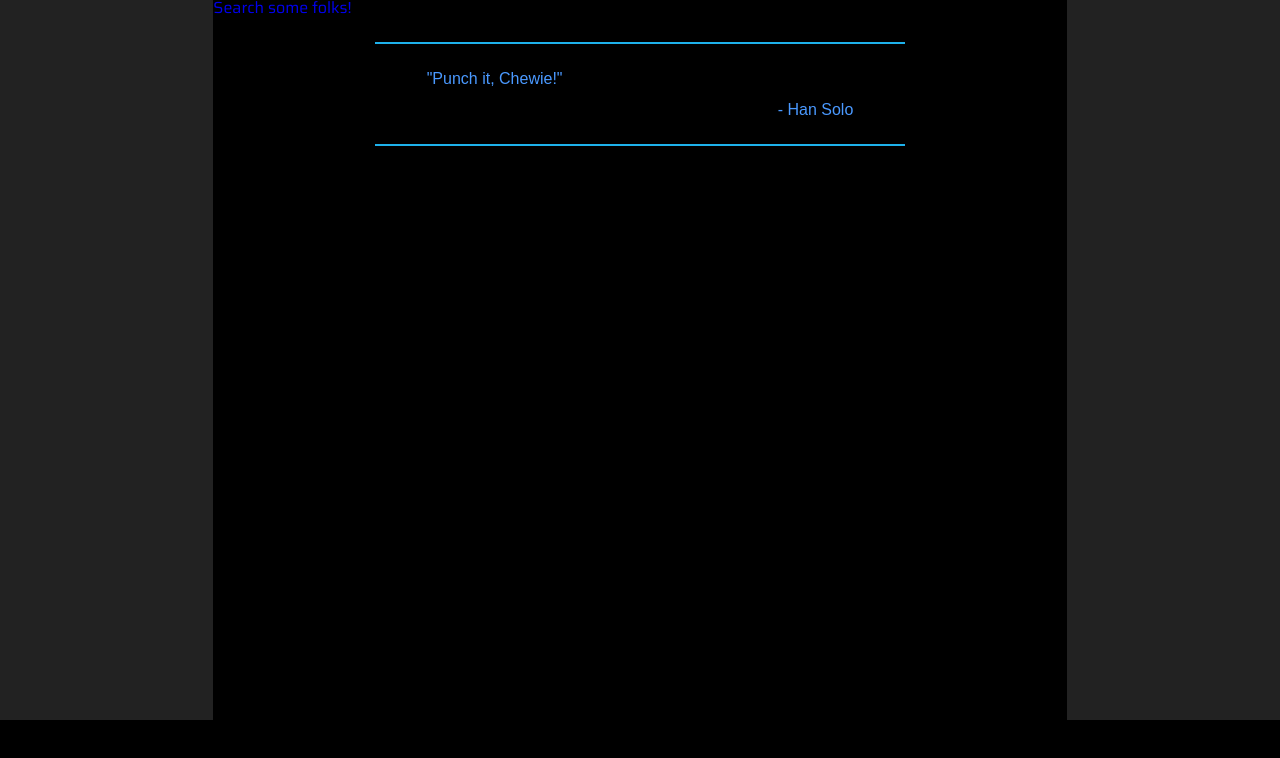
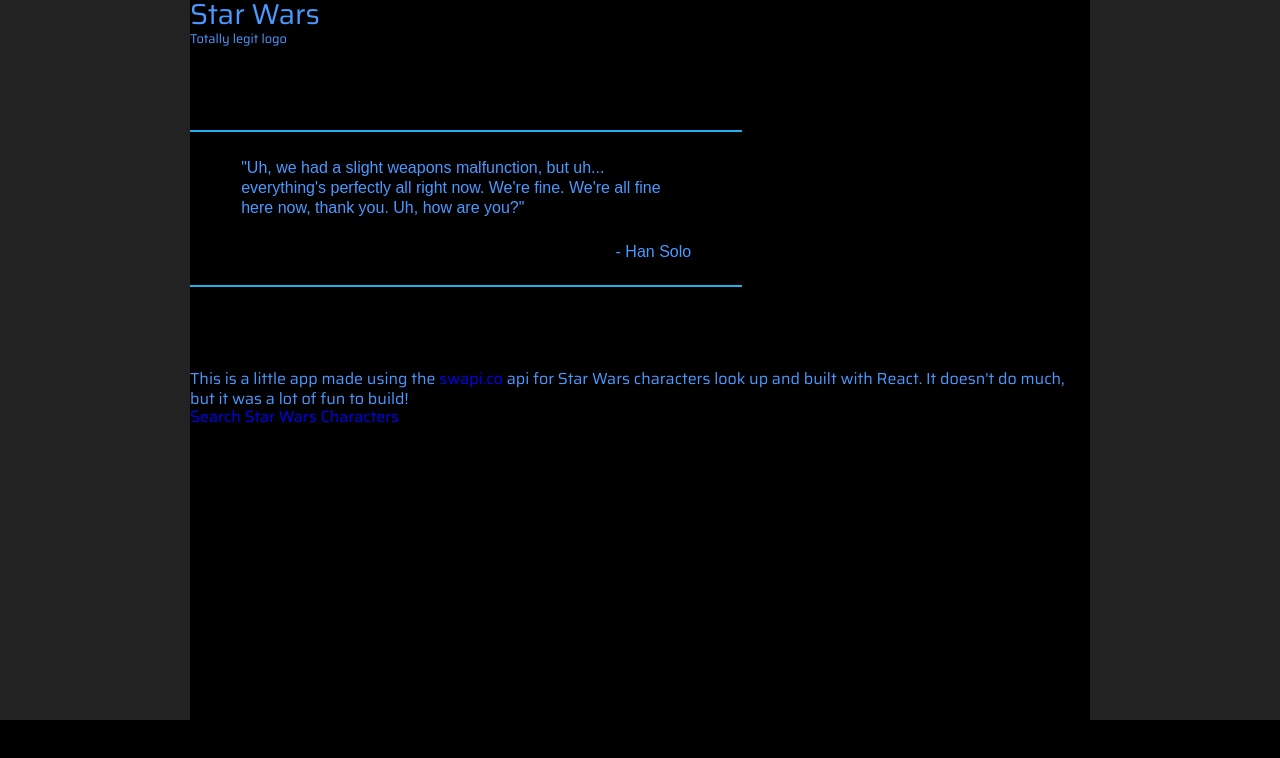
Before and after one commit to HiEricHere/react-practice-starwarsapp, a React (Create React App) app: page / in a window 1280 px wide. Shown: the top 758 px of the page. Built offline with nearby package versions, Linux system fonts and the light colour scheme; no server answers.

Commit message:
emergency commit

```diff
--- a/src/App.js
+++ b/src/App.js
@@ -1,7 +1,7 @@
 import React from 'react'
 import { BrowserRouter, Route, Switch } from 'react-router-dom'
 import CharactersContextProvider from './contexts/CharactersContext'
-import Home from './components/Home'
+import Home from './components/Home/Home'
 import UserView from './components/UserView'
 
 import './App.css';
--- a/src/components/Home.js
+++ /dev/null
@@ -1,14 +0,0 @@
-import React from 'react'
-import { Link } from 'react-router-dom'
-import Quote from './Quote/Quote'
-
-const Home = () => {
-  return (
-    <section>
-      <Link to='/people'>Search some folks!</Link>
-      <Quote />
-    </section>
-  )
-}
-
-export default Home
--- /dev/null
+++ b/src/components/Home/Home.css
@@ -0,0 +1,29 @@
+@media all and (min-width: 900px){
+  #home {
+    grid-template-columns: 2vw 1fr auto 1fr 2vw;
+    row-gap: 4vw;
+  }
+  #home > h1 {
+    grid-column: 3/4;
+  }
+  #home > *:not(h1) {
+    grid-column: 2/5;
+  }
+}
+
+@media all and (min-width: 600px) and (max-width: 899px){
+  #home {
+    row-gap: 4vw;
+  }
+}
+
+@media all and (max-width: 599px){
+  #home {
+    row-gap: 4vh;
+  }
+}
+
+#home {
+  display: grid;
+  grid-template-rows: repeat(2, auto) 40vh repeat(3, auto);
+}
--- /dev/null
+++ b/src/components/Home/Home.js
@@ -0,0 +1,21 @@
+import React from 'react'
+import { Link } from 'react-router-dom'
+import Quote from '../Quote/Quote'
+
+const Home = () => {
+  return (
+    <section id="home">
+      <h1>Star Wars</h1>
+      <p style={{fontSize: '0.8rem'}}>Totally legit logo</p>
+      <Quote />
+      <p>
+        This is a little app made using the <a href="https://swapi.co">swapi.co</a> api
+        for Star Wars characters look up and built with React. It doesn't do much, but
+        it was a lot of fun to build!
+      </p>
+      <Link to='/people'>Search Star Wars Characters</Link>
+    </section>
+  )
+}
+
+export default Home
--- a/src/components/Quote/Quote.css
+++ b/src/components/Quote/Quote.css
@@ -1,44 +1,56 @@
 @media all and (min-width: 900px){
-  .quote {
-    width: 50%;
+  .quote {width: 50%;}
+  .quote > div {
     margin: 2vw auto;
     padding: 2vw 4vw;
-    row-gap: 1vw;
+    row-gap: 2vw;
   }
+  /* .quote > p {
+    text-align: justify;
+  } */
 }
 
 @media all and (min-width: 600px) and (max-width: 899px){
-  .quote {
-    width: 80%;
+  .quote {width: 60%;}
+  .quote > div {
     margin: 2vw auto;
     padding: 2vw 4vw;
-    row-gap: 1vw;
+    row-gap: 2vw;
   }
+  /* .quote > p {
+    text-align: justify;
+  } */
 }
 
 @media all and (max-width: 599px){
   .quote {
     width: 70vw;
+  }
+  .quote > div {
     margin: 2vh auto;
     padding: 2vh 4vh;
-    row-gap: 1vh;
+    row-gap: 2vh;
   }
 }
 
 .quote {
+  font-family: Arial;
+  height: 40vh;
+  display: grid;
+  grid-template-rows: 1fr auto 1fr;
+  justify-content: center;
+}
+
+.quote > div {
+  grid-row: 2/3;
+  width: 100%;
   border-top: solid 2px rgb(30, 177, 235);
   border-bottom: solid 2px rgb(30, 177, 235);
-  /* border-radius: 15px; */
-  font-family: Arial;
   display: grid;
   grid-template-rows: auto;
 }
 
-.quote > p {
-  text-align: justify;
-}
-
-.quote > cite {
+.quote > div > cite {
   justify-self: right;
 }
 
--- a/src/components/Quote/Quote.js
+++ b/src/components/Quote/Quote.js
@@ -10,33 +10,40 @@
 
 const Quote = () => {
   const quotes = [
-    {quote:'"Never tell me the odds!"', author: 'Han Solo'},
-    {quote:'"Punch it, Chewie!"', author:'Han Solo'},
-    {quote:`"Uh, we had a slight weapons malfunction,
+    {quote: '"Never tell me the odds!"', author: 'Han Solo'},
+    {quote: '"Punch it, Chewie!"', author: 'Han Solo'},
+    {quote: `"Uh, we had a slight weapons malfunction,
     but uh... everything's perfectly all right now.
     We're fine. We're all fine here now, thank you.
     Uh, how are you?"`,
-    author:'Han Solo'},
-    {quote:'"I find your lack of faith disturbing."',
-    author:'Darth Vader'},
-    {quote:'"Search your feelings. You know it to be true."',
-    author:'Darth Vader'},
-    {quote:'"Do, or do not. There is no try."',
-    author:'Yoda'},
-    {quote:'"It\'s a trap!"', author:'Admiral Ackbar'},
-    {quote: '"That\'s no moon..."', author:'Obi-Wan Kenobi'},
-    {quote:'"Great, kid. Don’t get cocky!"', author:'Han Solo'},
-    {quote:`"Hokey religions and ancient weapons are no
+    author: 'Han Solo'},
+    {quote: '"I find your lack of faith disturbing."',
+    author: 'Darth Vader'},
+    {quote: '"Search your feelings. You know it to be true."',
+    author: 'Darth Vader'},
+    {quote: '"Do. Or do not. There is no try."',
+    author: 'Yoda'},
+    {quote: '"It\'s a trap!"', author: 'Admiral Ackbar'},
+    {quote: '"That\'s no moon..."', author: 'Obi-Wan Kenobi'},
+    {quote: '"Great, kid. Don’t get cocky!"', author: 'Han Solo'},
+    {quote: `"Hokey religions and ancient weapons are no
     match for a good blaster at your side, kid."`,
     author: 'Han Solo'},
-    {quote:`"This is the weapon of a Jedi Knight. Not as
+    {quote: `"This is the weapon of a Jedi Knight. Not as
     clumsy or random as a blaster. An elegant weapon...
     for a more civilized age."`,
     author: 'Obi-Wan Kenobi'},
-    {quote:'"Aren\'t you a little short for a stormtrooper?"',
-    author:'Princess Leia Organa'}
+    {quote: '"Aren\'t you a little short for a stormtrooper?"',
+    author: 'Princess Leia Organa'},
+    {quote: '"I am altering the deal, pray I don\'t alter it any further."',
+    author: 'Darth Vader'},
+    {quote: '"WWWWWWWGGGGHHHRRRRW."', author: 'Chewie'},
+    {quote: '"This deal is getting worse all the time."', author: 'Lando Calrissian'},
+    {quote: '"HRONNK HRONNK ARK HRONNKK"', author: 'Sand Person'},
+    {quote: '"Nooooooooooooooooo!"', author: 'Darth Vader'},
+    {quote: '"I\'m Luke Skywalker. I\'m here to rescue you!"', author: 'Luke Skywalker'}
   ]
-  const defaultQuote = {quote:'A long time ago, in a galaxy far, far away...'}
+  const defaultQuote = {quote: 'A long time ago, in a galaxy far, far away...'}
   const [quote, setQuote] = useState(defaultQuote)
 
   useEffect(() => {
@@ -48,8 +55,10 @@
 
   return (
     <blockquote class="quote">
-      <p>{quote.quote}</p>
-      {quote.author ? <cite>- {quote.author}</cite> : null}
+      <div>
+        <p>{quote.quote}</p>
+        {quote.author ? <cite>- {quote.author}</cite> : null}
+      </div>
     </blockquote>
   )
 }
--- a/src/index.css
+++ b/src/index.css
@@ -51,7 +51,7 @@
 @media all and (min-width: 900px){
   #root {
     display: grid;
-    grid-template-columns: 1fr 4fr 1fr;
+    grid-template-columns: 1fr minmax(900px, 4fr) 1fr;
   }
   #app {
     height: 90vh;
@@ -62,7 +62,7 @@
 @media all and (min-width: 600px) and (max-width: 899px){
   #root {
     display: grid;
-    grid-template-columns: 1fr 600px 1fr;
+    grid-template-columns: 1fr minmax(600px, 4fr) 1fr;
   }
   #app {
     height: 90vh;
@@ -123,7 +123,6 @@
   background-color: black;
   color: rgb(74, 153, 255);
   overflow: scroll;
-  /* font-family: Arial; */
 }
 
 /* darker */
```
